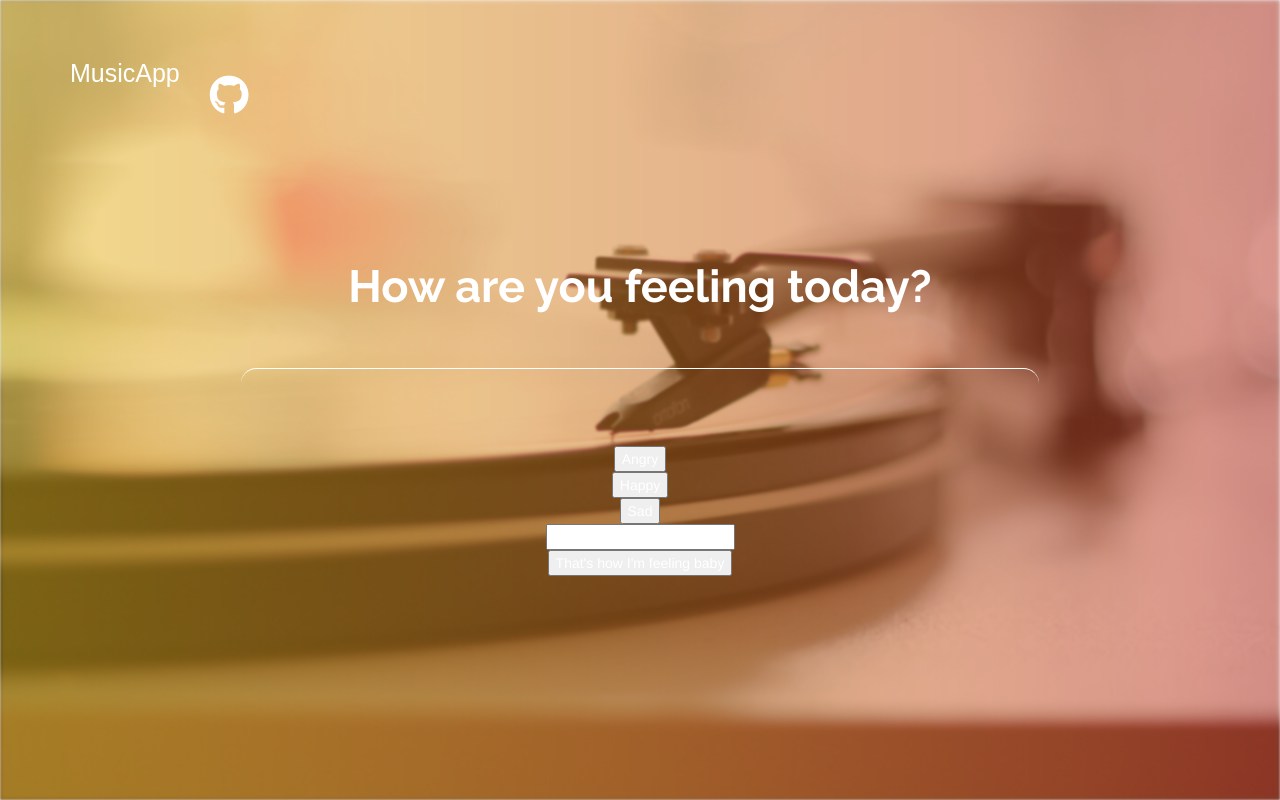
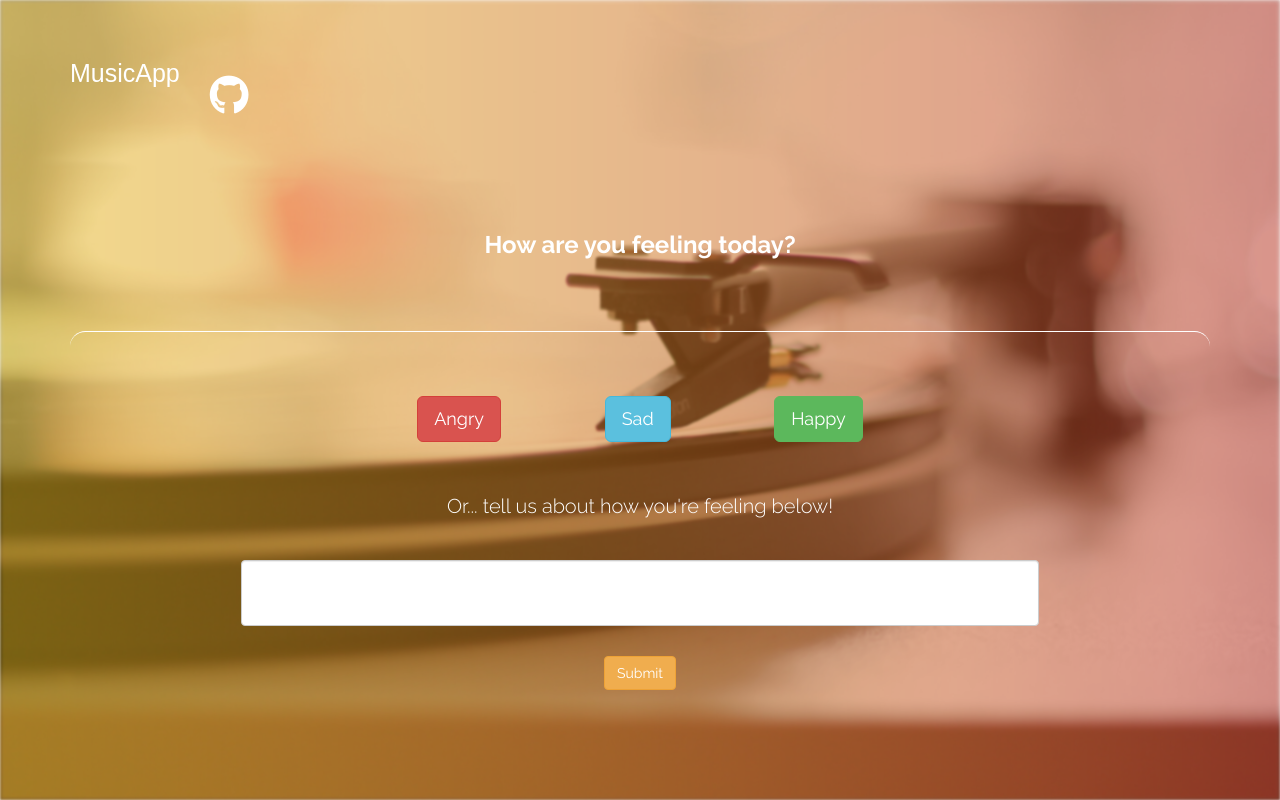
Before and after one commit to hatooku/musaic, a Flask app: template templates/mood.html in a window 1280 px wide. Run offline with Flask 2, Linux system fonts and the light colour scheme; the template is opened without the code that fills it: values that come from a table or form of the project are taken from there, others are empty; some libraries are stand-ins or nearby versions; some web fonts are replaced.

Commit message:
Add mood page and merge

```diff
--- a/app.py
+++ b/app.py
@@ -120,14 +120,14 @@ def callback():
 
 @app.route('/mood',  methods=['GET', 'POST'])
 def mood():
-    form_a = MoodButtons(request.form)
-    form_b = MoodText(request.form)
-    if form_a.is_submitted():
+    buttons_form = MoodButtons(request.form)
+    text_form = MoodText(request.form)
+    if buttons_form.is_submitted():
         mood = []
-        if form_a.anger.data:
+        if buttons_form.anger.data:
             print 'cuter'
             mood  = [1, 0, 0, 0, 0]
-        elif form_a.joy.data:
+        elif buttons_form.joy.data:
             mood  = [0, 1, 0, 0, 0]
         else:
             mood  = [0, 0, 0, 1, 0]
@@ -140,7 +140,7 @@ def mood():
     return render_template("mood.html", form_a = form_a, form_b = form_b)
 
 @app.route('/results', methods=['GET', 'POST'])
-def logic():
+def results():
     """
     Gets the first 20 saved songs from the user's Spotify library.
     Performs tone analysis on the songs and picks the scores which
--- a/forms.py
+++ b/forms.py
@@ -1,5 +1,5 @@
 from flask_wtf import Form
-from wtforms import StringField, SubmitField
+from wtforms import TextAreaField, SubmitField
 from wtforms.validators import DataRequired
 
 class MoodButtons(Form):
@@ -8,12 +8,8 @@ class MoodButtons(Form):
     sadness = SubmitField('Sad')
 
 class MoodText(Form):
-    text = StringField('Mood')
-    startButton = SubmitField("That's how I'm feeling baby")
+    text = TextAreaField('Mood')
+    startButton = SubmitField("Submit")
 
 class PlaylistButton(Form):
 	make = SubmitField("That sounds dank. I'll order 1 playlist of that please")
-
-class MoodText(Form):
-    test = StringField('Username')
-    startButton = SubmitField("That's how I'm feeling baby")
--- a/static/base.css
+++ b/static/base.css
@@ -41,6 +41,7 @@
 .center {
     display: block;
     margin: 0 auto;
+    text-align: center;
 }
 
 hr.style-seven {
@@ -50,7 +51,7 @@ hr.style-seven {
     border-width: 1px 0 0 0;
     border-radius: 20px;
     margin-top: 6%;
-    margin-bottom: 6%;
+    margin-bottom: 3%;
 }
 hr.style-seven:before { /* Not really supposed to work, but does */
     display: block;
--- /dev/null
+++ b/static/mood.css
@@ -0,0 +1,71 @@
+.btn-success {
+    border-color: #5cb85c;
+    background-color: #5cb85c;
+}
+
+
+.loginbtn {
+    font-family: "Raleway", sans-serif;
+    font-size: 20px;
+    font-weight: 300;
+    color: white;
+    border-radius:10px;
+    padding: 10px 20px 10px 20px;
+}
+
+.description {
+    color: white;
+    text-align: center;
+    margin: 0 auto;
+    padding: 0 15%;
+}
+
+.subheader {
+    font-family: "Raleway", sans-serif;
+    font-size: 45px;
+    font-weight: 700;
+    margin-top: 32%;
+}
+
+.paragraph {
+    margin-top: 3%;
+    font-family: "Raleway", sans-serif;
+    font-size: 20px;
+    font-weight: 300;
+}
+
+.question {
+    color: white;
+    font-family: "Raleway", sans-serif;
+    font-size: 24px;
+    font-weight: 700;
+    margin-top: 20%;
+    text-align: center;
+}
+
+.extra-side-margin {
+    margin: 0px 50px 30px 50px;
+}
+
+.btn_font {
+    font-family: "Raleway", sans-serif;
+}
+
+label {
+    font-family: "Raleway", sans-serif;
+    font-size: 20px;
+    font-weight: 300;
+    color: white;
+    margin: 20px auto;
+}
+
+.form-control {
+    width: 70%;
+    height: 100px;
+    resize: none;
+    text-align: left;
+    font-family: "Raleway", sans-serif;
+    font-size: 18px;
+    font-weight: 500;
+    margin: 20px auto 30px auto;
+}
--- a/templates/index.html
+++ b/templates/index.html
@@ -7,7 +7,6 @@
     <div class="container">
         <div class="description">
             <div class="subheader">Looking for some tunes to suit your moods?</div>
-
             <div class="paragraph">Tell us how you're feeling, we'll pull a curated selection of songs from your Spotify library, and you can listen to the generated playlist right here :) </div>
             <hr class="style-seven">
             <a href={{ auth_url }}>
--- a/templates/mood.html
+++ b/templates/mood.html
@@ -1,21 +1,36 @@
 {%extends "base.html" %}
 {% block css %}
-<link rel="stylesheet" href={{ url_for('static', filename='index.css') }}>
+<link rel="stylesheet" href={{ url_for('static', filename='mood.css') }}>
 {% endblock %}
 
 {% block content %}
     <div class="container">
-        <div class="description">
-            <div class="subheader">How are you feeling today?</div>
+        <div class="center">
+            <div class="question">How are you feeling today?</div>
             <hr class="style-seven">
-             <form  action="" method="post" name="mood">
-
-                    <div class="text-center"> {{form_a.anger}}</div>
-                    <div class="text-center"> {{form_a.joy}}</div>
-                    <div class="text-center"> {{form_a.sadness}}</div>
-                    <div class="text-center"> {{form_b.test}}</div>
-                    <div class="text-center"> {{form_b.startButton}}</div>
-             </form>
+            <form action="" method="post" name="mood" class="center">
+                <div class="center btn_font">
+                    <span>
+                        {{buttons_form.anger(class_="btn btn-danger btn-lg extra-side-margin")}}
+                    </span>
+                    <span>
+                        {{buttons_form.sadness(class_="btn btn-info btn-lg extra-side-margin")}}
+                    </span>
+                    <span>
+                        {{buttons_form.joy(class_="btn btn-success btn-lg extra-side-margin")}}
+                    </span>
+                </div>
+                <div>
+                    <div>
+                        <label for="comment">Or... tell us about how you're feeling below!</label>
+                        {{text_form.text(class_="form-control center", id="comment")}}
+                    </div>
+                    <div>
+                        {{text_form.startButton(class_="btn btn-warning btn_font")}}
+                    </div>
+                </div>
+            </form>
+            </div>
         </div>
     </div>
 {% endblock %}
```
